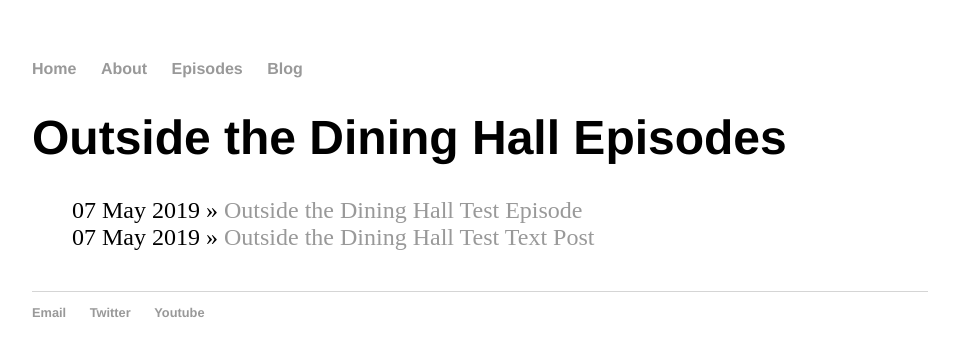
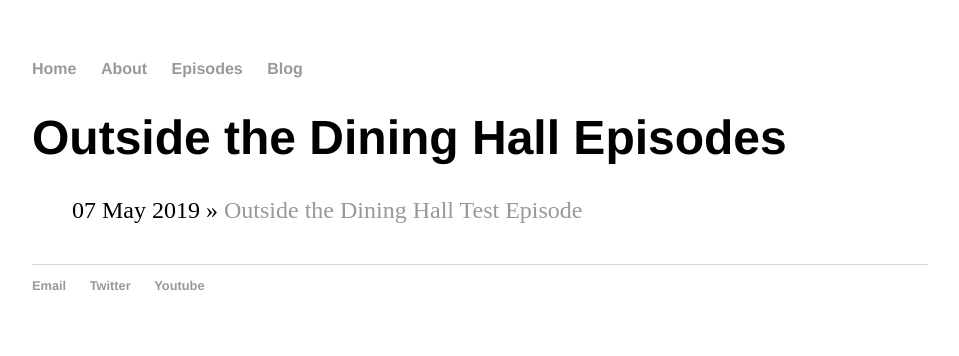
Before and after one commit to outsidethedininghall/outsidethedininghall.github.io, a Jekyll site: the page built from episodes/index.html, in a window 1280 px wide. Shown: the top 356 px of the page, without its empty margins (160-1119 px from the left). Built offline with Jekyll 4.4.1, drawn with Linux system fonts in a browser that asks for light colours.

Commit message:
modifies index.html s to use categories

```diff
--- a/_config.yml
+++ b/_config.yml
@@ -1,6 +1,3 @@
 name: Outside the Dining Hall
 description: A Variety Show
 markdown: kramdown
-#link blog posts to /blog/YYYY/MM/DD/name-of-post
-permalink: /blog/:year/:month/:day/:title
-permalink: /episodes/:year/:month/:day/:title
--- a/blog/index.html
+++ b/blog/index.html
@@ -5,7 +5,7 @@ title: Outside the Dining Hall Blog
 	<h1>{{ page.title }}</h1>
 	<ul class="posts">
 
-	  {% for post in site.posts %}
+	  {% for post in site.categories.blog %}
 	    <li><span>{{ post.date | date_to_string }}</span> » <a href="{{ post.url }}" title="{{ post.title }}">{{ post.title }}</a></li>
 	  {% endfor %}
 	</ul>
--- a/episodes/index.html
+++ b/episodes/index.html
@@ -5,7 +5,7 @@ title: Outside the Dining Hall Episodes
 	<h1>{{ page.title }}</h1>
 	<ul class="posts">
 
-	  {% for post in site.posts %}
+	  {% for post in site.categories.episodes %}
 	    <li><span>{{ post.date | date_to_string }}</span> » <a href="{{ post.url }}" title="{{ post.title }}">{{ post.title }}</a></li>
 	  {% endfor %}
 	</ul>
```
